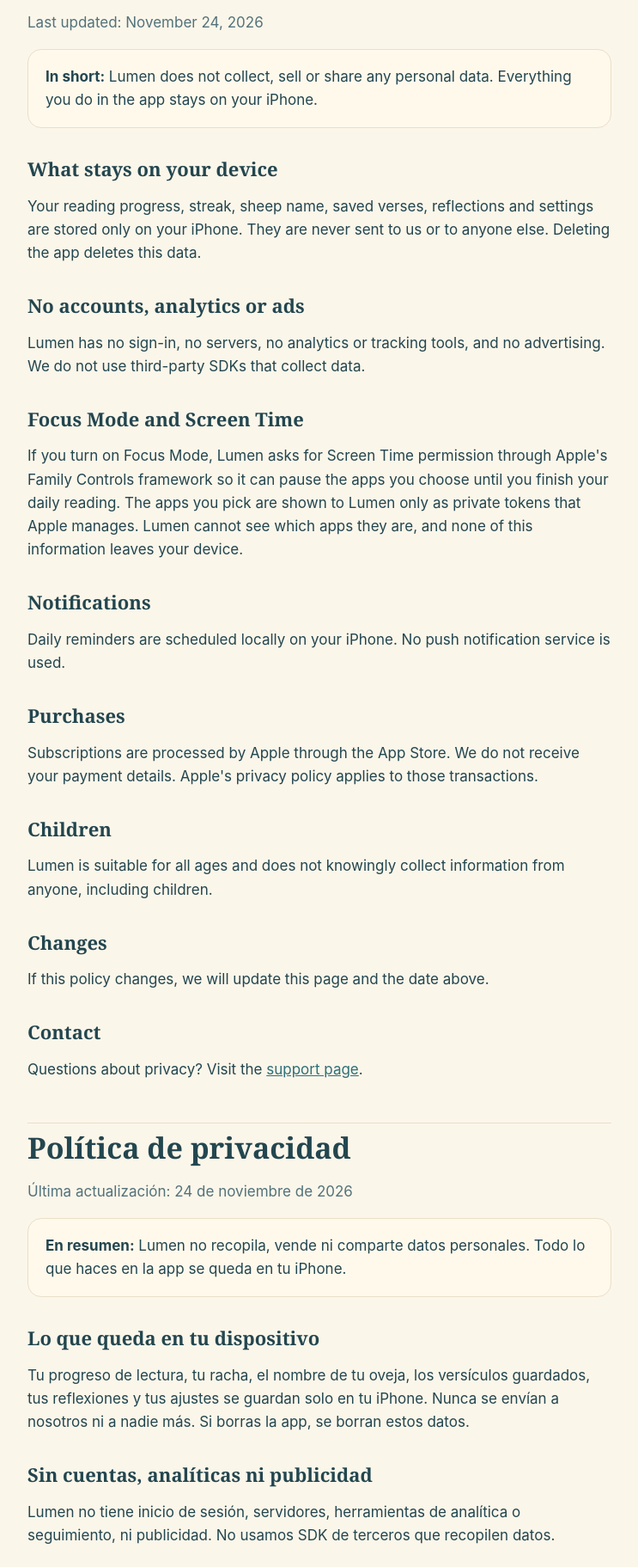
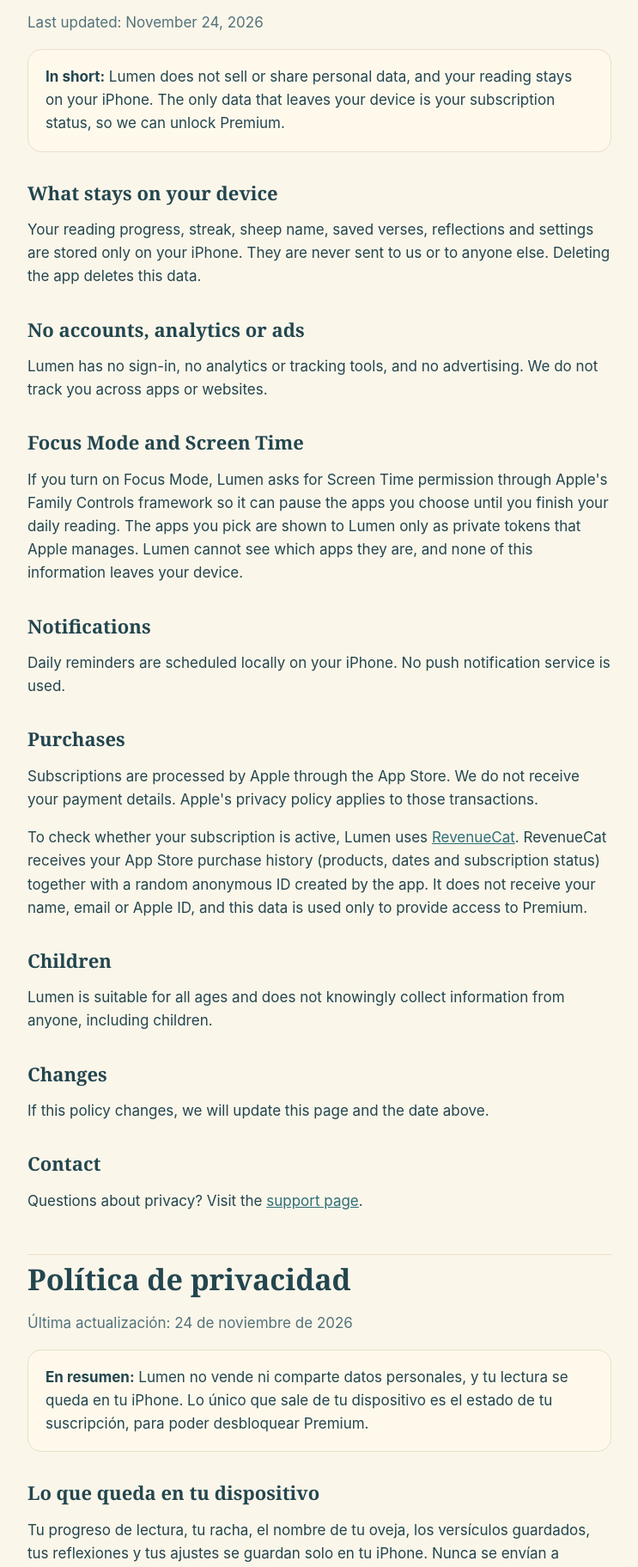
Before and after one commit to JoaquinDW/scroll-bible-app, a plain HTML site: page docs/privacy/index.html in a window 1280 px wide. Shown: the part 217-2040 px from the top of the page at 86% size, without its empty margins (268-1011 px from the left). Drawn offline with Linux system fonts and the light colour scheme.

Commit message:
Privacy policy: disclose RevenueCat subscription status check (#3)
Claude-Session: https://claude.ai/code/session_01LnqfDog8GCt8jshVxzLebL

Co-authored-by: Claude <noreply@anthropic.com>

```diff
--- a/docs/privacy/index.html
+++ b/docs/privacy/index.html
@@ -8,13 +8,13 @@
 <section id="en" lang="en">
 <h1>Privacy Policy</h1>
 <p class="muted">Last updated: November 24, 2026</p>
-<div class="card"><strong>In short:</strong> Lumen does not collect, sell or share any personal data. Everything you do in the app stays on your iPhone.</div>
+<div class="card"><strong>In short:</strong> Lumen does not sell or share personal data, and your reading stays on your iPhone. The only data that leaves your device is your subscription status, so we can unlock Premium.</div>
 
 <h2>What stays on your device</h2>
 <p>Your reading progress, streak, sheep name, saved verses, reflections and settings are stored only on your iPhone. They are never sent to us or to anyone else. Deleting the app deletes this data.</p>
 
 <h2>No accounts, analytics or ads</h2>
-<p>Lumen has no sign-in, no servers, no analytics or tracking tools, and no advertising. We do not use third-party SDKs that collect data.</p>
+<p>Lumen has no sign-in, no analytics or tracking tools, and no advertising. We do not track you across apps or websites.</p>
 
 <h2>Focus Mode and Screen Time</h2>
 <p>If you turn on Focus Mode, Lumen asks for Screen Time permission through Apple's Family Controls framework so it can pause the apps you choose until you finish your daily reading. The apps you pick are shown to Lumen only as private tokens that Apple manages. Lumen cannot see which apps they are, and none of this information leaves your device.</p>
@@ -24,6 +24,7 @@
 
 <h2>Purchases</h2>
 <p>Subscriptions are processed by Apple through the App Store. We do not receive your payment details. Apple's privacy policy applies to those transactions.</p>
+<p>To check whether your subscription is active, Lumen uses <a href="https://www.revenuecat.com/privacy">RevenueCat</a>. RevenueCat receives your App Store purchase history (products, dates and subscription status) together with a random anonymous ID created by the app. It does not receive your name, email or Apple ID, and this data is used only to provide access to Premium.</p>
 
 <h2>Children</h2>
 <p>Lumen is suitable for all ages and does not knowingly collect information from anyone, including children.</p>
@@ -38,13 +39,13 @@
 <section id="es" lang="es">
 <h1>Política de privacidad</h1>
 <p class="muted">Última actualización: 24 de noviembre de 2026</p>
-<div class="card"><strong>En resumen:</strong> Lumen no recopila, vende ni comparte datos personales. Todo lo que haces en la app se queda en tu iPhone.</div>
+<div class="card"><strong>En resumen:</strong> Lumen no vende ni comparte datos personales, y tu lectura se queda en tu iPhone. Lo único que sale de tu dispositivo es el estado de tu suscripción, para poder desbloquear Premium.</div>
 
 <h2>Lo que queda en tu dispositivo</h2>
 <p>Tu progreso de lectura, tu racha, el nombre de tu oveja, los versículos guardados, tus reflexiones y tus ajustes se guardan solo en tu iPhone. Nunca se envían a nosotros ni a nadie más. Si borras la app, se borran estos datos.</p>
 
 <h2>Sin cuentas, analíticas ni publicidad</h2>
-<p>Lumen no tiene inicio de sesión, servidores, herramientas de analítica o seguimiento, ni publicidad. No usamos SDK de terceros que recopilen datos.</p>
+<p>Lumen no tiene inicio de sesión, herramientas de analítica o seguimiento, ni publicidad. No te rastreamos entre apps ni sitios web.</p>
 
 <h2>Modo Enfoque y Tiempo de uso</h2>
 <p>Si activas el Modo Enfoque, Lumen pide permiso de Tiempo de uso mediante el framework Family Controls de Apple para pausar las apps que elijas hasta que termines tu lectura diaria. Lumen recibe las apps elegidas solo como identificadores privados que administra Apple: no puede ver cuáles son, y esta información nunca sale de tu dispositivo.</p>
@@ -54,6 +55,7 @@
 
 <h2>Compras</h2>
 <p>Las suscripciones las procesa Apple a través del App Store. No recibimos tus datos de pago. A esas transacciones se aplica la política de privacidad de Apple.</p>
+<p>Para saber si tu suscripción está activa, Lumen usa <a href="https://www.revenuecat.com/privacy">RevenueCat</a>. RevenueCat recibe tu historial de compras del App Store (productos, fechas y estado de la suscripción) junto con un identificador anónimo aleatorio que crea la app. No recibe tu nombre, email ni Apple ID, y estos datos se usan solo para darte acceso a Premium.</p>
 
 <h2>Menores</h2>
 <p>Lumen es apta para todas las edades y no recopila información de nadie, incluidos los menores.</p>
```
